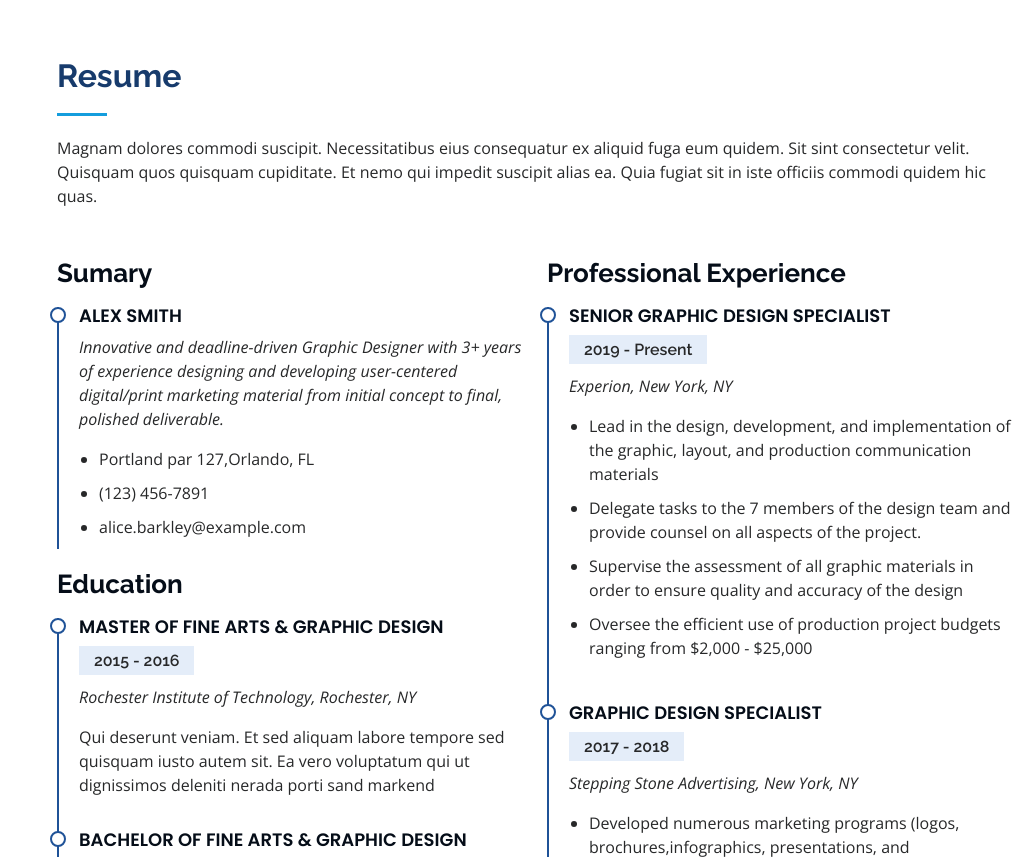
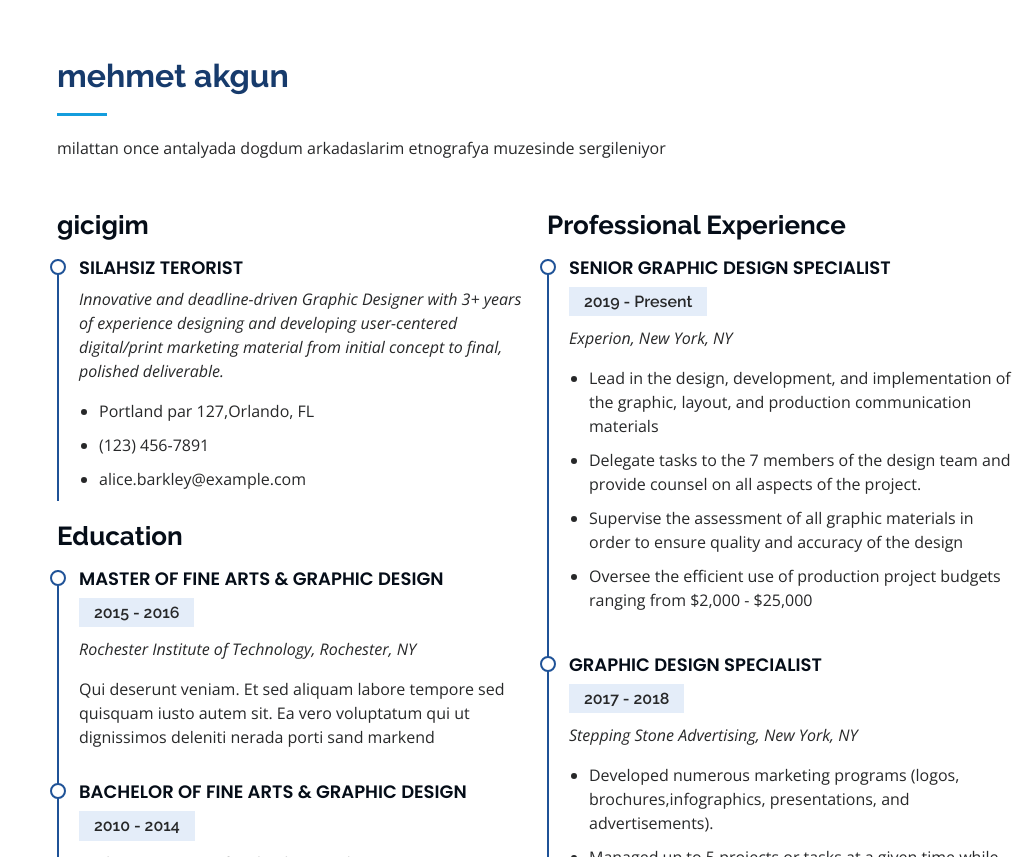
Before and after one commit to EyyupOrdueri/eyyupordueri.github.io, a plain HTML site: page index.html in a window 1280 px wide. Shown: the part 2329-3186 px from the top of the page, without its empty margins (255-1280 px from the left). Drawn offline with nearby package versions, Linux system fonts and the light colour scheme.

Commit message:
v4 commited

```diff
--- a/index.html
+++ b/index.html
@@ -245,15 +245,15 @@
       <div class="container">
 
         <div class="section-title">
-          <h2>Resume</h2>
-          <p>Magnam dolores commodi suscipit. Necessitatibus eius consequatur ex aliquid fuga eum quidem. Sit sint consectetur velit. Quisquam quos quisquam cupiditate. Et nemo qui impedit suscipit alias ea. Quia fugiat sit in iste officiis commodi quidem hic quas.</p>
+          <h2>mehmet akgun</h2>
+          <p>milattan once antalyada dogdum arkadaslarim etnografya muzesinde sergileniyor</p>
         </div>
 
         <div class="row">
           <div class="col-lg-6" data-aos="fade-up">
-            <h3 class="resume-title">Sumary</h3>
+            <h3 class="resume-title">gicigim</h3>
             <div class="resume-item pb-0">
-              <h4>Alex Smith</h4>
+              <h4>silahsiz terorist</h4>
               <p><em>Innovative and deadline-driven Graphic Designer with 3+ years of experience designing and developing user-centered digital/print marketing material from initial concept to final, polished deliverable.</em></p>
               <ul>
                 <li>Portland par 127,Orlando, FL</li>
```
